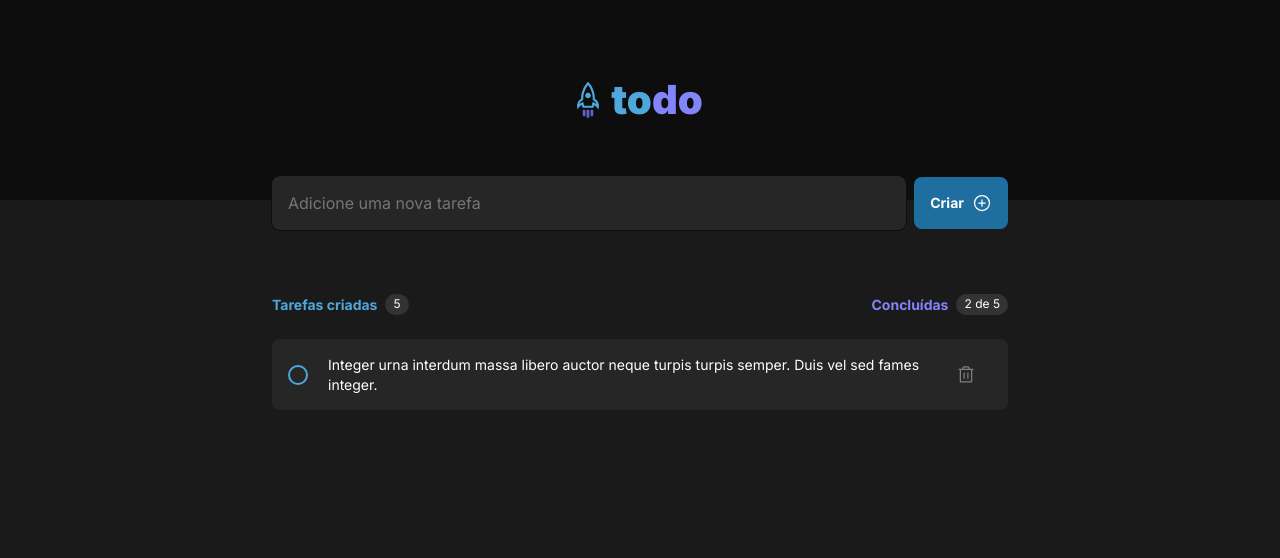
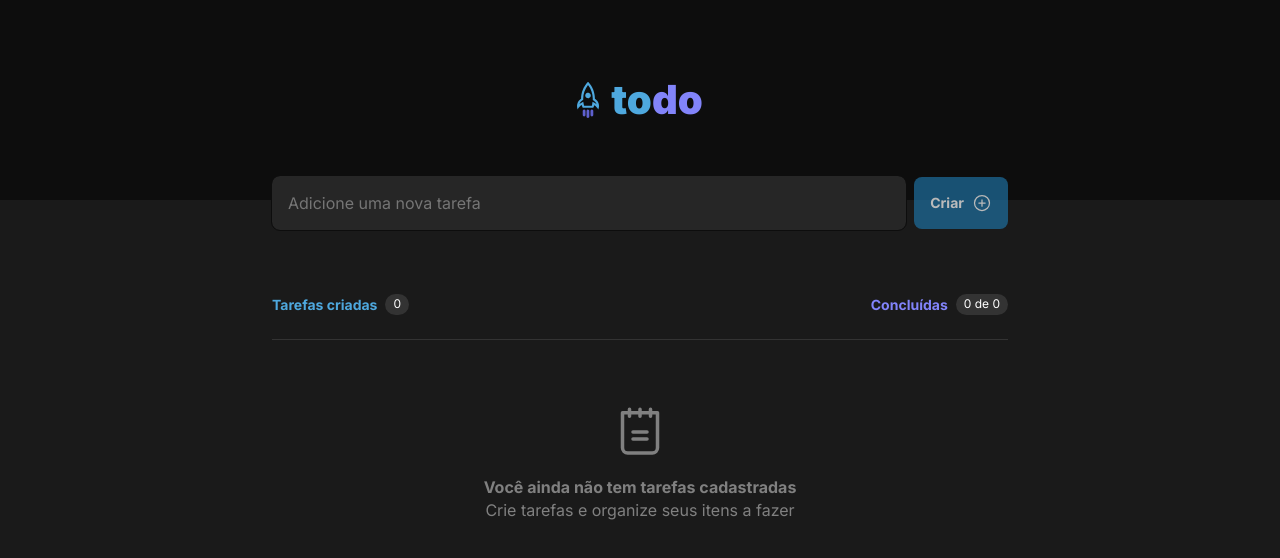
Before and after one commit to reggidev/to-do-list, a React (Vite) app: page / in a window 1280 px wide. Shown: the top 558 px of the page. Built offline with nearby package versions, Linux system fonts and the light colour scheme.

Commit message:
feat: ensure user can create, mark as completed and delte tasks

```diff
--- a/src/App.tsx
+++ b/src/App.tsx
@@ -1,4 +1,4 @@
-import { Header } from "./components/header";
+import { Header } from "./components/Header";
 import { TaskList } from "./components/TaskList";
 
 export function App() {
--- a/src/components/TaskList.module.css
+++ b/src/components/TaskList.module.css
@@ -49,12 +49,18 @@
   background: var(--blue);
 }
 
+.taskForm > button[type=submit]:disabled {
+  cursor: not-allowed;
+  opacity: 0.7;
+}
+
 .todoHeader {
   display: flex;
   align-items: center;
   justify-content: space-between;
 
   margin-top: 4rem;
+  margin-bottom: 1.5rem;
 }
 
 .tasksMade {
@@ -95,6 +101,30 @@
   border-radius: 999px;
 }
 
+.noTasks {
+  border-top: 1px solid var(--gray-400);
+
+  display: flex;
+  flex-direction: column;
+  align-items: center;
+  justify-content: center;
+
+  padding: 4rem 0;
+}
+
+.noTasks svg {
+  color: var(--gray-300);
+}
+
+.noTasks span {
+  margin-top: 1rem;
+  font-weight: bold;
+  color: var(--gray-300);
+}
+
+.noTasks p {
+  color: var(--gray-300);
+}
 
 .todoItem {
   background: var(--gray-500);
@@ -128,9 +158,9 @@
   background: var(--purple-dark);
 }
 
-.todoItem > input[type="checkbox"]:checked + p {
+.lineThroughCompleted {
   text-decoration: line-through;
-  color: var(--gray-300);
+  color: var(--gray-300) !important;
 }
 
 .todoItem > input[type="checkbox"]:checked:hover {
--- a/src/components/TaskList.tsx
+++ b/src/components/TaskList.tsx
@@ -1,42 +1,120 @@
-import { PlusCircle, Trash } from '@phosphor-icons/react';
+import { Notepad, PlusCircle, Trash } from '@phosphor-icons/react';
+import { useState, type ChangeEvent, type FormEvent, type InvalidEvent } from 'react';
+
 import styles from './TaskList.module.css';
 
+interface Task {
+  id: number;
+  text: string;
+  isComplete: boolean;
+}
+
 export function TaskList() {
+  const [tasks, setTasks] = useState<Task[]>([]); // Estado para armazenar todas as tarefas
+  const [newTaskText, setNewTaskText] = useState(''); // Estado para o texto da nova tarefa
+
+  // Funcão para criar uma nova tarefa
+  function handleCreateNewTask(event: FormEvent) {
+    event.preventDefault(); // Evita que página seja recarregada ao enviar formulário
+
+    const newTask = {
+      id: tasks.length + 1,
+      text: newTaskText,
+      isComplete: false
+    };
+
+    setTasks([...tasks, newTask]);
+    setNewTaskText('');
+  }
+
+  // Função para atualizar o estado quando o usuário digita uma nova tarefa
+  function handleNewTaskChange(event: ChangeEvent<HTMLInputElement>) {
+    setNewTaskText(event.target.value);
+  }
+
+  function handleNewTaskInvalid(event: InvalidEvent<HTMLInputElement>) {
+    event.target.setCustomValidity('Esse campo é obrigatório.');
+  }
+
+  // Função para alterar a conclusão de uma tarefa
+  function handleToggleTaskCompletion(taskId: number) {
+    const updatedTasks = tasks.map(task => {
+      if (task.id === taskId) {
+        return {...task, isComplete: !task.isComplete } // Inver o valor de isComplete
+      }
+      return task;
+    });
+
+    setTasks(updatedTasks); // Atualiza o estado com as tarefas modificadas
+  }
+
+  // Função para deletar uma tarefa
+  function handleDeleteTask(taskId: number) {
+    const tasksWithoutDeletedOne = tasks.filter(task => task.id !== taskId);
+    setTasks(tasksWithoutDeletedOne); // Atualiza o estado com as tarefas restantes
+  }
+
+  const completedTasksCount = tasks.filter(task => task.isComplete).length;
+
+  const isTaskEmpty = newTaskText.length === 0;
+
   return (
     <section className={styles.tasks}>
-      <div className={styles.taskForm}>
+      <form className={styles.taskForm} onSubmit={handleCreateNewTask}>
         <input
           type="text"
           placeholder="Adicione uma nova tarefa"
+          value={newTaskText} // Este é o valor do estado, que veremos no próximo passo
+          onChange={handleNewTaskChange} // Função que atualiza o texto digitado
+          onInvalid={handleNewTaskInvalid} // Função que exibe mensagem de erro
+          required
         />
-
-        <button type="submit">
+        <button type="submit" disabled={isTaskEmpty}>
           Criar
           <PlusCircle size={20} />
         </button>
-      </div>
+      </form>
 
       <div className={styles.todoHeader}>
         <div className={styles.tasksMade}>
           <p>Tarefas criadas</p>
-          <span>5</span>
+          <span>{tasks.length}</span>
         </div>
 
         <div className={styles.tasksDone}>
           <p>Concluídas</p>
-          <span>2 de 5</span>
+          <span>{completedTasksCount} de {tasks.length}</span>
         </div>
       </div>
 
-      <div className={styles.todoItem}>
-        <input type="checkbox" id="check1" />
-        <p>
-          Integer urna interdum massa libero auctor neque turpis turpis semper. Duis vel sed fames integer.
-        </p>
-        <button className={styles.todoButton}>
-          <Trash size={20} />
-        </button>
-      </div>
+      {tasks.length === 0 ? (
+        <div className={styles.noTasks}>
+          <Notepad size={56} />
+          <span>Você ainda não tem tarefas cadastradas</span>
+          <p>Crie tarefas e organize seus itens a fazer</p>
+        </div>
+      ) : (
+        <div>
+          {tasks.map(task => (
+            <div key={task.id} className={styles.todoItem}>
+              <input
+                type="checkbox"
+                checked={task.isComplete}
+                onChange={() => handleToggleTaskCompletion(task.id)}
+              />
+              <p className={task.isComplete ? styles.lineThroughCompleted : ''}>
+                {task.text}
+              </p>
+              <button
+                className={styles.todoButton}
+                onClick={() => handleDeleteTask(task.id)}
+              >
+              <Trash size={20} />
+              </button>
+            </div>
+          ))}
+        </div>
+      )}
     </section>
   )
 }
```
